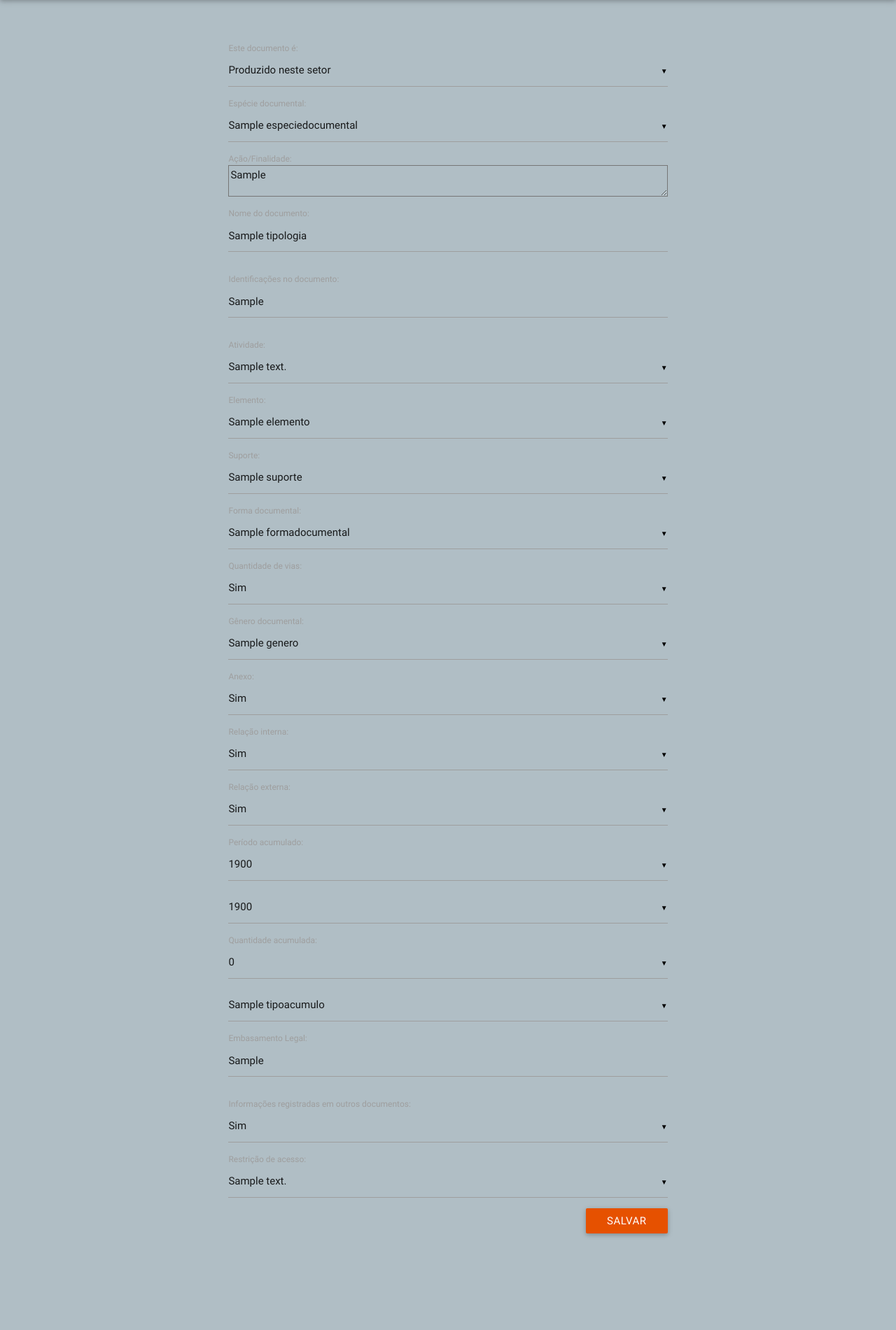
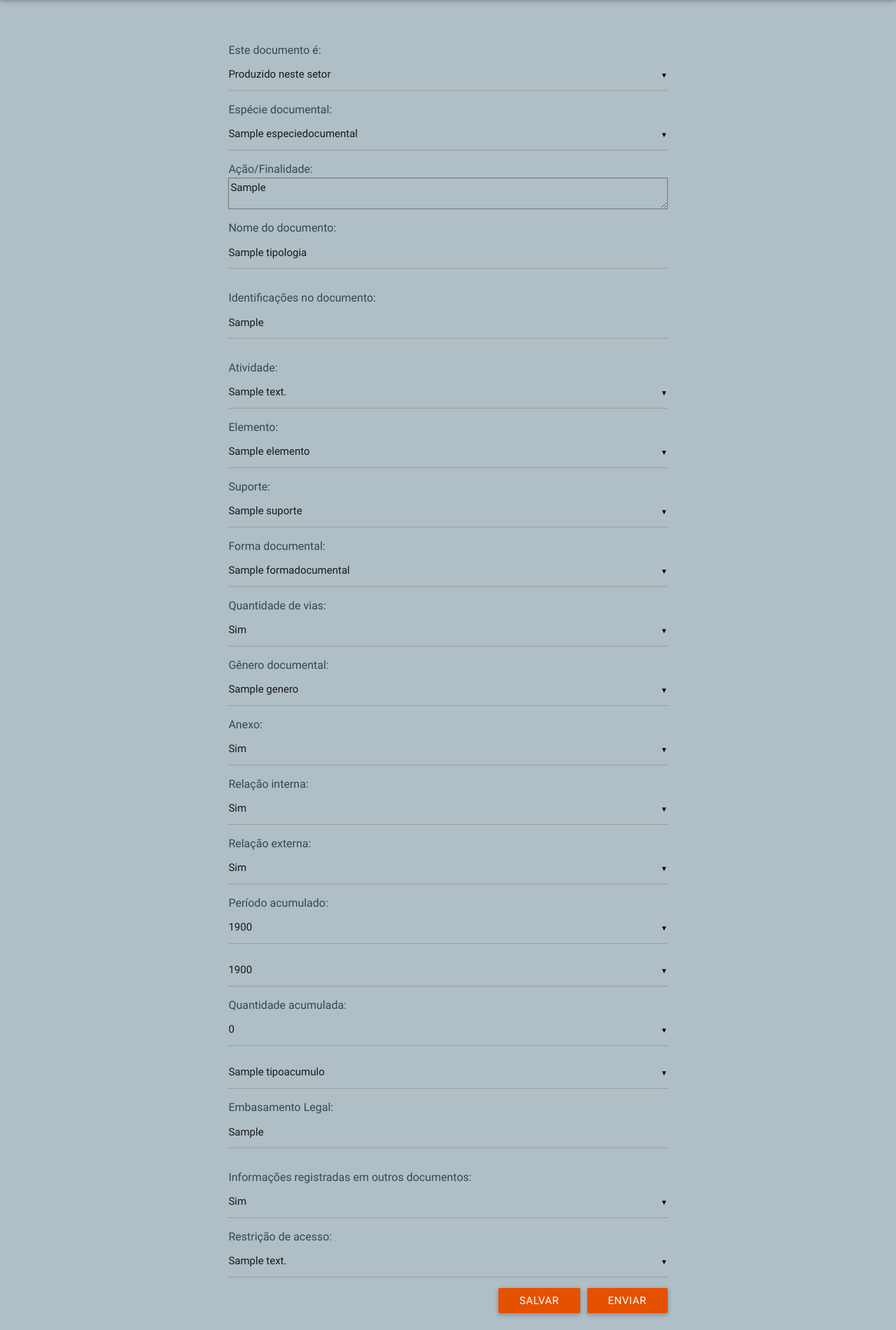
Before and after one commit to felipefo/gde, a Django app: page /levantamento/1/edit/ in a window 1280 px wide. Shown: the part 64-1965 px from the top of the page at 70% size. Before the commit the page ends 1831 px from the top, so only its background shows below. Run offline with Django 3.2, Linux system fonts and the light colour scheme; a user stored in the database is signed in; tables that the repository leaves empty hold one stand-in row (values such as "Sample post"); parts of the project's set-up code (start-up, migrations or seed data) failed here and were passed over.

Commit message:
Refatorando o formulário de levantamento

```diff
--- a/wsgi/gde/app/templates/cadastro_tipologia.html
+++ b/wsgi/gde/app/templates/cadastro_tipologia.html
@@ -18,7 +18,8 @@
                 <br/><br/>
                 <div class="row">
                     <div class="input-field">
-                        <button class="btn right orange darken-4" type="submit" name="submit">Cadastrar</button>
+                        <button id="botao_enviar" class="btn right orange darken-4" type="submit" name="submit_enviar" value="0">Enviar</button>
+                        <button id="botao_salvar" class="btn right orange darken-4" type="submit" name="submit_salvar" value="1">Salvar</button>
                         <input type="hidden" name="next" value="/levantamento_list" />
                     </div>
                 </div>
--- a/wsgi/gde/app/templates/editar_levantamento.html
+++ b/wsgi/gde/app/templates/editar_levantamento.html
@@ -9,10 +9,14 @@
                 {% csrf_token %}
 
                 <br/><br/>
-                {{form.as_p}}
+                <div class="form">
+                    {{form.as_p}}
+
+                </div>
 
                <div class="input-field col s12">
-                    <button class="btn right orange darken-4" type="submit">Salvar</button>
+                    <button id="botao_enviar" class="btn right orange darken-4" type="submit" name="submit_enviar" value="0">Enviar</button>
+                    <button id="botao_salvar" class="btn right orange darken-4" type="submit" name="submit_salvar" value="1">Salvar</button>
                     <input type="hidden" name="next" value="/levantamento_list" />
                 </div>
                 <br/><br/>
--- a/wsgi/gde/app/templates/meus_levantamentos.html
+++ b/wsgi/gde/app/templates/meus_levantamentos.html
@@ -12,6 +12,7 @@
                     <thead>
                         <tr>
                             <th>Levantamentos</th>
+                            <th>Status</th>
                             <th>Ações</th>
                         </tr>
                     </thead>
@@ -19,6 +20,7 @@
                         {% for tipologia in tipologias %}
                         <tr>
                             <td id="nome">{{ tipologia.nome }}</td>
+                            <td id="status">{{tipologia.fases}}</td>
                             <td>
                                 <a  name="editar" class="btn-floating waves-effect waves-light teal darken-1" href="{% url 'levantamento_edit' pk=tipologia.pk %}">
                                     <i class="material-icons">mode_edit</i>
--- a/wsgi/gde/app/views.py
+++ b/wsgi/gde/app/views.py
@@ -11,6 +11,7 @@ from .forms import FormAtividade, FormSetor, FormCampus, FormTipologia
 from django.views.generic.list import ListView
 from django.utils import timezone
 import json
+import logging
 
 
 
@@ -310,7 +311,30 @@ def levantamento_edit(request, pk):
         form = FormTipologia(request.POST, instance=tipologia, setor=setor)
         if form.is_valid():
             tipologia = form.save(commit=False)
+            if request.POST.get('submit_enviar'):
+                tipologia.fases = Fase.objects.get(nome='Aguardando Resposta')
+            elif request.POST.get('submit_salvar'):
+                tipologia.fases = Fase.objects.get(nome='Levantamento')
+            tipologia.especieDocumental = form.cleaned_data['especieDocumental']
+            tipologia.finalidade = form.cleaned_data['finalidade']
             tipologia.nome = form.cleaned_data['nome']
+            tipologia.identificacao = form.cleaned_data['identificacao']
+            tipologia.atividade = form.cleaned_data['atividade']
+            tipologia.elemento = form.cleaned_data['elemento']
+            tipologia.suporte = form.cleaned_data['suporte']
+            tipologia.formaDocumental = form.cleaned_data['formaDocumental']
+            tipologia.genero = form.cleaned_data['genero']
+            tipologia.anexo = form.cleaned_data['anexo']
+            tipologia.relacaoInterna = form.cleaned_data['relacaoInterna']
+            tipologia.relacaoExterna = form.cleaned_data['relacaoExterna']
+            tipologia.inicioAcumulo = form.cleaned_data['inicioAcumulo']
+            tipologia.fimAcumulo = form.cleaned_data['fimAcumulo']
+            tipologia.quantidadeAcumulada = form.cleaned_data['quantidadeAcumulada']
+            tipologia.tipoAcumulo = form.cleaned_data['tipoAcumulo']
+            tipologia.embasamentoLegal = form.cleaned_data['embasamentoLegal']
+            tipologia.informacaoOutrosDocumentos = form.cleaned_data['informacaoOutrosDocumentos']
+            tipologia.restricaoAcesso = form.cleaned_data['restricaoAcesso']
+            tipologia.quantidadeVias = form.cleaned_data['quantidadeVias']
             tipologia.save()
             return HttpResponseRedirect(request.POST.get('next'))
     else:
@@ -324,7 +348,10 @@ def cadastrar_tipologia(request):
     setor = usuario.setor
     if request.method == 'POST':
         form = FormTipologia(request.POST, setor=setor)
-        fase = Fase.objects.get(nome='Levantamento')
+        if request.POST.get('submit_enviar'):
+            fase = Fase.objects.get(nome='Aguardando Resposta')
+        elif request.POST.get('submit_salvar'):
+            fase = Fase.objects.get(nome='Levantamento')
         if form.is_valid():
             especieDocumental = form.cleaned_data['especieDocumental']
             finalidade = form.cleaned_data['finalidade']
--- a/wsgi/static/css/app.css
+++ b/wsgi/static/css/app.css
@@ -47,7 +47,9 @@
  color: #37474f;
 }
 
-
+#botao_enviar{
+    margin-left: 10px;
+}
 /*login.html*/
 #form-login{
     margin-top:10%;
```
